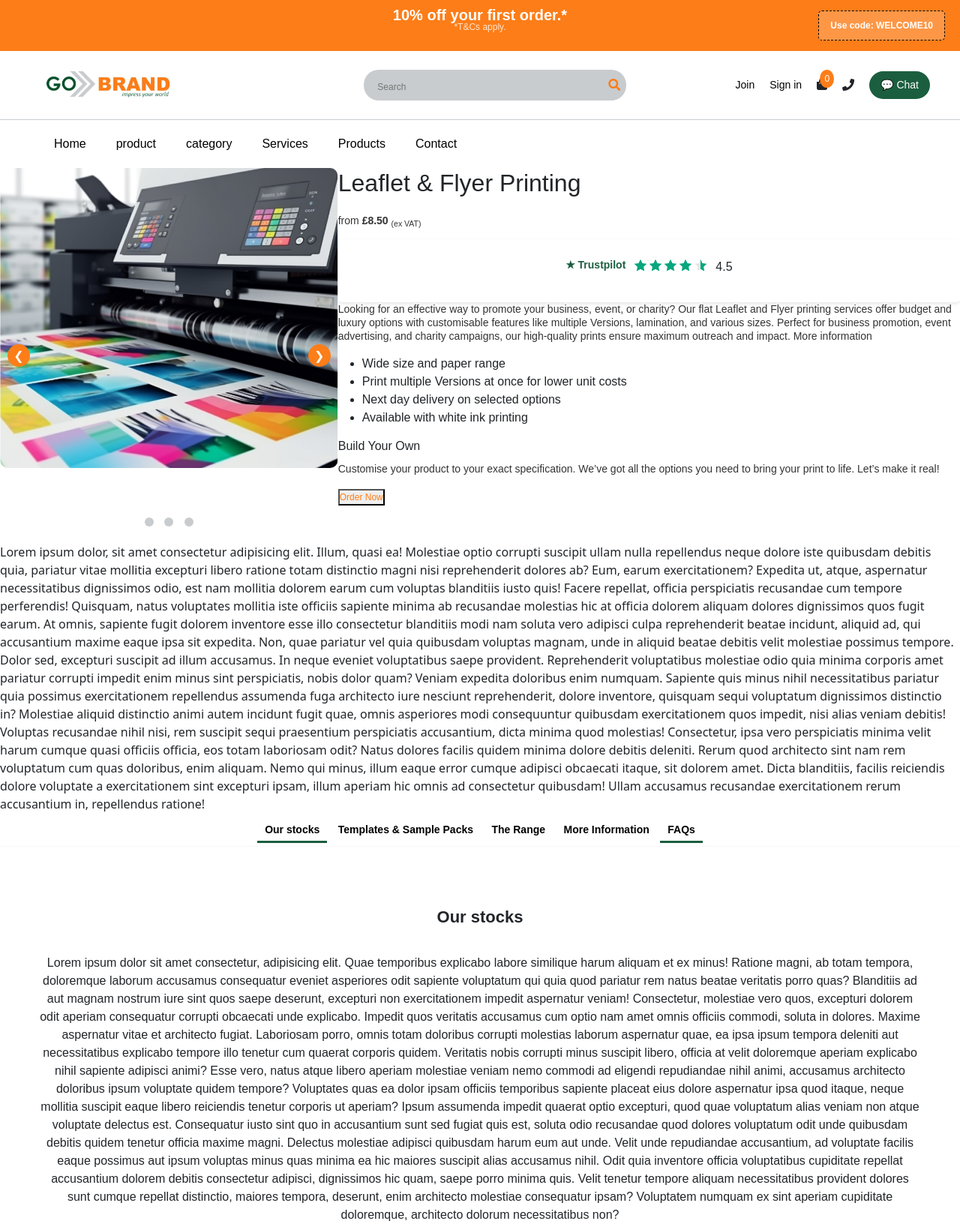
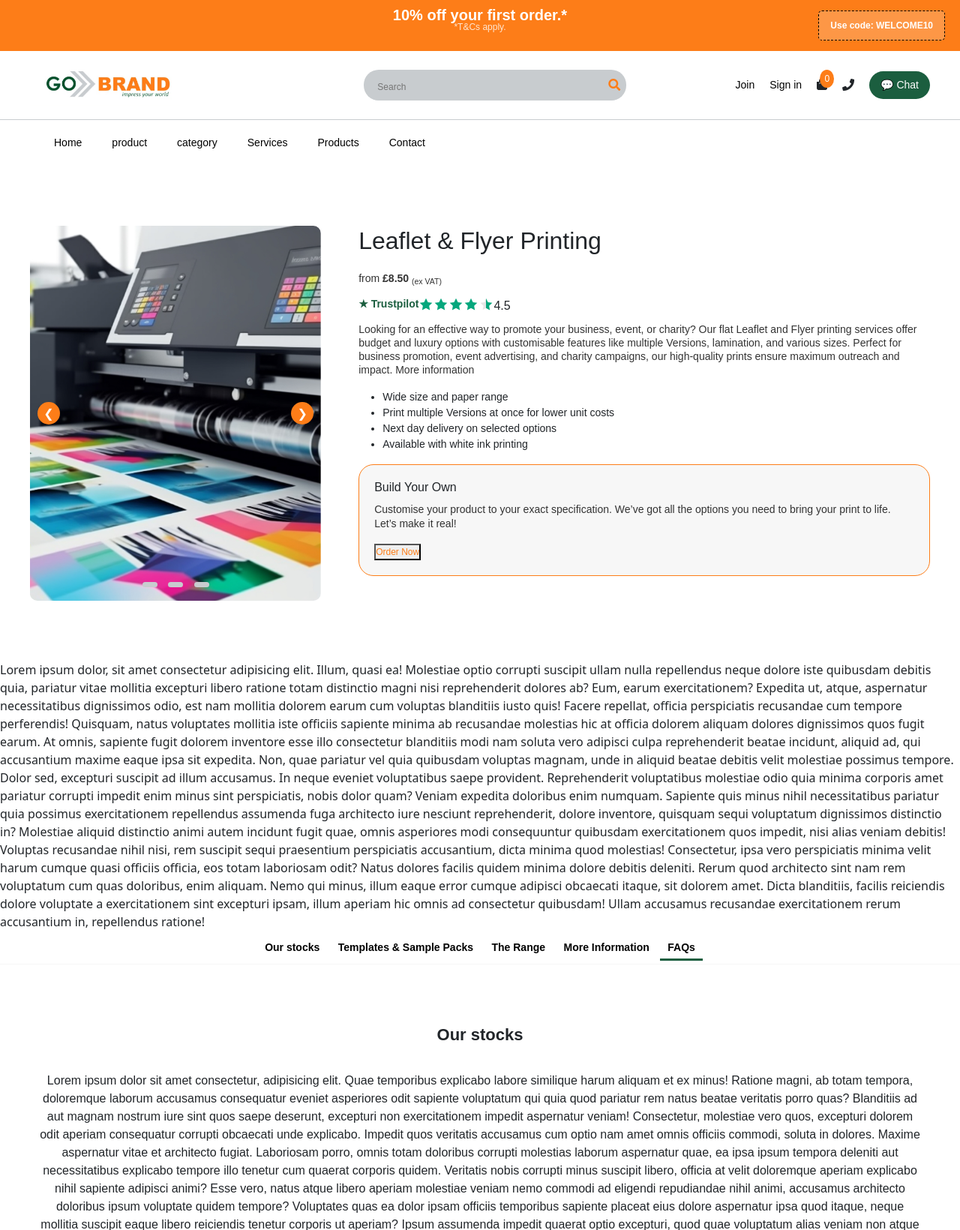
Before and after one commit to RinaDhanaba/printed, a PHP site: page /single-product in a window 1280 px wide. Shown: the top 1640 px of the page at 75% size. Run offline with PHP 8.4, Linux system fonts and the light colour scheme.

Commit message:
product intro section

```diff
--- a/css/single-product.css
+++ b/css/single-product.css
@@ -1,5 +1,8 @@
 .product_intro{
     display: flex;
+    gap: 50px;
+    padding: 80px 0;
+
 }
 
 @media (max-width:600px){
@@ -9,6 +12,7 @@
 }
 
 
+
 .product-image-slider{
     position: relative;
     width: 100%;
@@ -16,9 +20,42 @@
     overflow: hidden;
 }
 
+.product-image-slider div{
+    height:500px;
+}
+
 .product-image-slider img {
     width: 100%;
     border-radius: 10px;
-    height: 100%;
+    height: 500px;
     object-fit: cover;
 }
+
+.product-image-slider .dots{
+ bottom:10px;
+height:20px;
+
+}
+
+.product-image-slider .dot{
+    height:7px;
+    width:20px;
+    border-radius:4px
+}
+
+.product-image-slider .dot.active{
+    background:var(--primary-color);
+}
+
+
+.trustpilot-section-product{
+    display:flex;
+}
+
+.customise-cta {
+    padding:20px;
+    background:var(--gary-bg);
+    border:1px solid var(--primary-color);
+    border-radius:20px
+
+}
--- a/css/style.css
+++ b/css/style.css
@@ -54,6 +54,10 @@ p{
     font-size: 14px;
     color: var(--text-color);
     line-height: 1.3em;
+}
+
+li{
+    font-size: 14px;
 }
 
 .container{
--- a/single-product.php
+++ b/single-product.php
@@ -5,7 +5,7 @@
 <?php // include 'app/layout-templete/sidebar.php'; ?>
 
 <!-- product info section  -->
- <section class="product_intro">
+ <section class="product_intro container">
  <?php
 $product_image_slider = [
     [
@@ -51,7 +51,7 @@ $product_image_slider = [
     <h1>Leaflet & Flyer Printing</h1>
     <p class="price">from <strong>£8.50</strong> <sub>(ex VAT)</sub></p>
 
-    <div class="trustpilot-section">
+    <div class="trustpilot-section-product">
         <p class="trustpilot-logo">★ Trustpilot</p>
         <div class="stars">
             <?php
```
